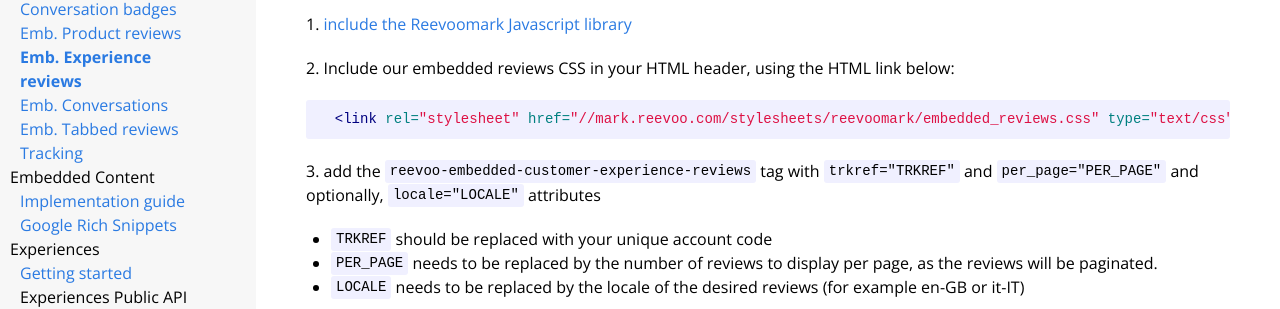
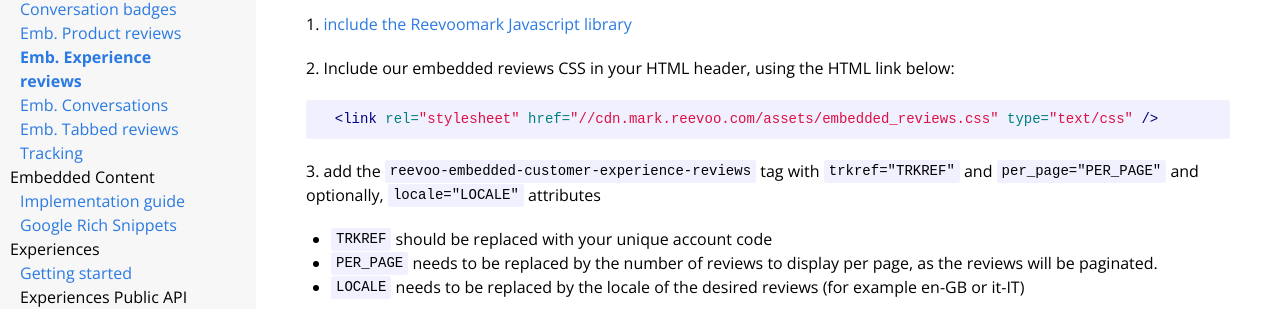
Before and after one commit to reevoo/reevoo.github.io, a Jekyll site: the page built from docs/reevoomark/embedded-customer-experience-reviews.markdown, in a window 1280 px wide. Shown: the part 322-631 px from the top of the page. Built offline with Jekyll 4.4.1, drawn with Linux system fonts in a browser that asks for light colours.

Commit message:
Recommend using cdn.mark.reevoo.com for assets

```diff
--- a/docs/reevoomark/embedded-conversations.markdown
+++ b/docs/reevoomark/embedded-conversations.markdown
@@ -17,7 +17,7 @@
 
 2\. Include our embedded reviews CSS in your HTML header, using the HTML link below:
 {% highlight html %}
-  <link rel="stylesheet" href="//mark.reevoo.com/stylesheets/reevoomark/embedded_reviews.css" type="text/css" />
+  <link rel="stylesheet" href="//cdn.mark.reevoo.com/assets/embedded_reviews.css" type="text/css" />
 {% endhighlight %}
 
 
--- a/docs/reevoomark/embedded-customer-experience-reviews.markdown
+++ b/docs/reevoomark/embedded-customer-experience-reviews.markdown
@@ -17,7 +17,7 @@
 
 2\. Include our embedded reviews CSS in your HTML header, using the HTML link below:
 {% highlight html %}
-  <link rel="stylesheet" href="//mark.reevoo.com/stylesheets/reevoomark/embedded_reviews.css" type="text/css" />
+  <link rel="stylesheet" href="//cdn.mark.reevoo.com/assets/embedded_reviews.css" type="text/css" />
 {% endhighlight %}
 
 
--- a/docs/reevoomark/embedded-product-reviews.markdown
+++ b/docs/reevoomark/embedded-product-reviews.markdown
@@ -18,7 +18,7 @@
 
 2\. Include our embedded reviews CSS in your HTML header, using the HTML link below:
 {% highlight html %}
-  <link rel="stylesheet" href="//mark.reevoo.com/stylesheets/reevoomark/embedded_reviews.css" type="text/css" />
+  <link rel="stylesheet" href="//cdn.mark.reevoo.com/assets/embedded_reviews.css" type="text/css" />
 {% endhighlight %}
 
 3\. add the `reevoo-embedded-product-reviews` tag with `trkref="TRKREF"` and `sku="SKU"` and `per_page="PER_PAGE"` and optionally, `locale="LOCALE"` attributes
--- a/docs/reevoomark/embedded-tabbed.markdown
+++ b/docs/reevoomark/embedded-tabbed.markdown
@@ -24,7 +24,7 @@
 
 2\. Include our embedded reviews CSS in your HTML header, using the HTML link below:
 {% highlight html %}
-  <link rel="stylesheet" href="//cdn.mark.reevoo.com/stylesheets/reevoomark/embedded_reviews.css" type="text/css" />
+  <link rel="stylesheet" href="//cdn.mark.reevoo.com/assets/embedded_reviews.css" type="text/css" />
 {% endhighlight %}
 
 3\. Add the `reevoo-embedded-tabbed` tag with attributes. The attributes should be the same as for [Embedded Product Reviews](../embedded-product-reviews) including the optional attributes for Automotive Partners.
```
